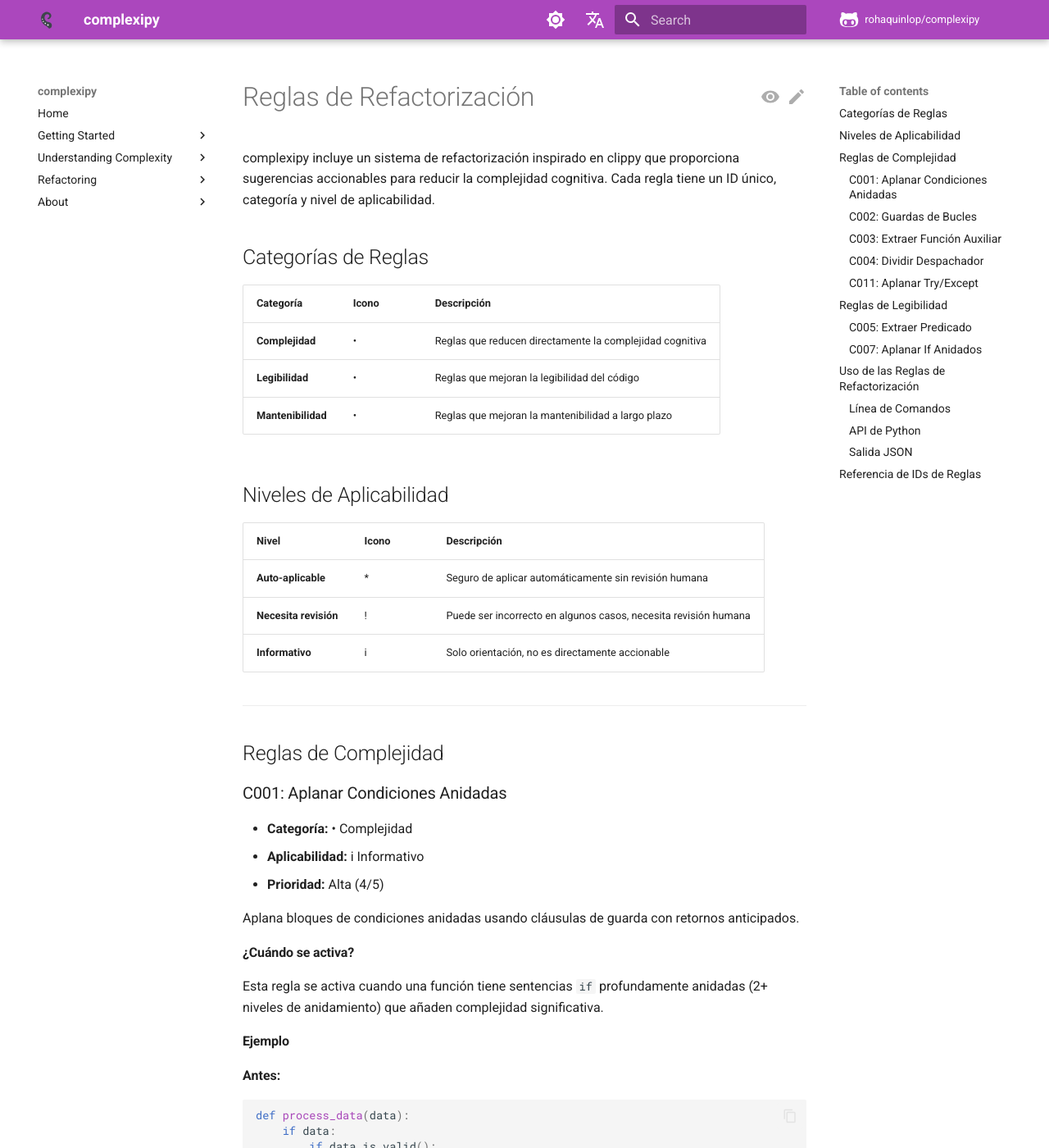
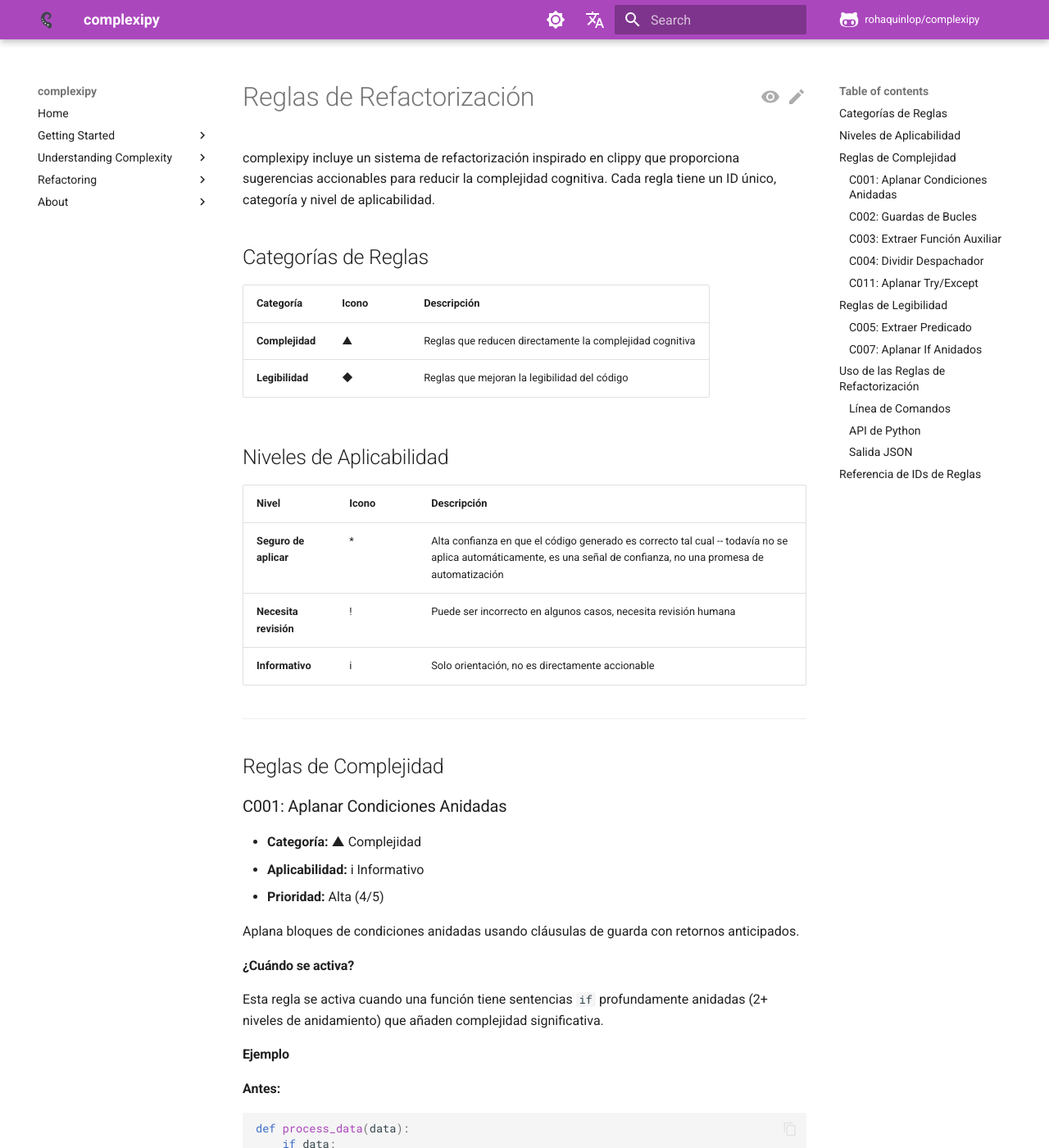
Before and after one commit to rohaquinlop/complexipy, an MkDocs documentation site: the page built from docs/es/refactoring-rules.md, in a window 1280 px wide and 1400 px high. Shown: the whole window at 82% size. Built offline with MkDocs 1.6.1 and Material for MkDocs 9.7.7, drawn with Linux system fonts in a browser that asks for light colours; comment, search, counter and statistics services are not loaded; some of the changed text lies outside the part shown.

Commit message:
docs(refactor): sync docs with TASK 11 changes
Removed RuleCategory::Maintainability from the API reference tables
(README.md, docs/index.md + ES twin) -- the variant no longer exists.
Gave Complexity/Readability distinct icons (was an identical bullet for
both) and renamed the MachineApplicable label from "Auto-applicable" to
"Safe to apply" throughout refactoring-rules.md and its ES twin, in
both languages, matching the honest label used by the CLI now that
there's no --fix to back the old "auto" framing. Documented that JSON,
SARIF, and GitLab Code Quality output only carry refactor-plan data
when --suggest-refactors is also passed.

```diff
--- a/docs/es/refactoring-rules.md
+++ b/docs/es/refactoring-rules.md
@@ -4,19 +4,18 @@
 
 ## Categorías de Reglas
 
-| Categoría          | Icono | Descripción                                              |
-| ------------------ | ----- | -------------------------------------------------------- |
-| **Complejidad**    | •     | Reglas que reducen directamente la complejidad cognitiva |
-| **Legibilidad**    | •     | Reglas que mejoran la legibilidad del código             |
-| **Mantenibilidad** | •     | Reglas que mejoran la mantenibilidad a largo plazo       |
+| Categoría       | Icono | Descripción                                              |
+| --------------- | ----- | -------------------------------------------------------- |
+| **Complejidad** | ▲     | Reglas que reducen directamente la complejidad cognitiva |
+| **Legibilidad** | ◆     | Reglas que mejoran la legibilidad del código             |
 
 ## Niveles de Aplicabilidad
 
-| Nivel                 | Icono | Descripción                                                     |
-| --------------------- | ----- | --------------------------------------------------------------- |
-| **Auto-aplicable**    | \*    | Seguro de aplicar automáticamente sin revisión humana           |
-| **Necesita revisión** | !     | Puede ser incorrecto en algunos casos, necesita revisión humana |
-| **Informativo**       | i     | Solo orientación, no es directamente accionable                 |
+| Nivel                 | Icono | Descripción                                                                                                                                                        |
+| --------------------- | ----- | ------------------------------------------------------------------------------------------------------------------------------------------------------------------ |
+| **Seguro de aplicar** | \*    | Alta confianza en que el código generado es correcto tal cual -- todavía no se aplica automáticamente, es una señal de confianza, no una promesa de automatización |
+| **Necesita revisión** | !     | Puede ser incorrecto en algunos casos, necesita revisión humana                                                                                                    |
+| **Informativo**       | i     | Solo orientación, no es directamente accionable                                                                                                                    |
 
 ______________________________________________________________________
 
@@ -24,7 +23,7 @@
 
 ### C001: Aplanar Condiciones Anidadas
 
-- **Categoría:** • Complejidad
+- **Categoría:** ▲ Complejidad
 - **Aplicabilidad:** i Informativo
 - **Prioridad:** Alta (4/5)
 
@@ -68,8 +67,8 @@
 
 ### C002: Guardas de Bucles
 
-- **Categoría:** • Complejidad
-- **Aplicabilidad:** * Auto-aplicable
+- **Categoría:** ▲ Complejidad
+- **Aplicabilidad:** * Seguro de aplicar
 - **Prioridad:** Media (3/5)
 
 Usa guardas `continue` al inicio de los bucles para reducir el anidamiento.
@@ -114,7 +113,7 @@
 
 ### C003: Extraer Función Auxiliar
 
-- **Categoría:** • Complejidad
+- **Categoría:** ▲ Complejidad
 - **Aplicabilidad:** i Informativo
 - **Prioridad:** Baja (2/5)
 
@@ -167,7 +166,7 @@
 
 ### C004: Dividir Despachador
 
-- **Categoría:** • Complejidad
+- **Categoría:** ▲ Complejidad
 - **Aplicabilidad:** i Informativo
 - **Prioridad:** Baja (2/5)
 
@@ -260,7 +259,7 @@
 
 ### C011: Aplanar Try/Except
 
-- **Categoría:** • Complejidad
+- **Categoría:** ▲ Complejidad
 - **Aplicabilidad:** i Informativo
 - **Prioridad:** Baja (2/5)
 
@@ -307,8 +306,8 @@
 
 ### C005: Extraer Predicado
 
-- **Categoría:** • Legibilidad
-- **Aplicabilidad:** * Auto-aplicable
+- **Categoría:** ◆ Legibilidad
+- **Aplicabilidad:** * Seguro de aplicar
 - **Prioridad:** Baja (2/5)
 
 Extrae condiciones booleanas complejas en funciones predicado con nombre.
@@ -349,8 +348,8 @@
 
 ### C007: Aplanar If Anidados
 
-- **Categoría:** • Legibilidad
-- **Aplicabilidad:** * Auto-aplicable
+- **Categoría:** ◆ Legibilidad
+- **Aplicabilidad:** * Seguro de aplicar
 - **Prioridad:** Máxima (5/5)
 
 Combina sentencias `if` anidadas en un único `if` con las condiciones combinadas.
@@ -462,12 +461,12 @@
 
 ## Referencia de IDs de Reglas
 
-| ID                                         | Nombre                       | Categoría     | Aplicabilidad     | Prioridad |
-| ------------------------------------------ | ---------------------------- | ------------- | ----------------- | --------- |
-| [C001](#c001-aplanar-condiciones-anidadas) | Aplanar Condiciones Anidadas | • Complejidad | i Informativo     | Alta      |
-| [C002](#c002-guardas-de-bucles)            | Guardas de Bucles            | • Complejidad | \* Auto-aplicable | Media     |
-| [C003](#c003-extraer-funcion-auxiliar)     | Extraer Función Auxiliar     | • Complejidad | i Informativo     | Baja      |
-| [C004](#c004-dividir-despachador)          | Dividir Despachador          | • Complejidad | i Informativo     | Baja      |
-| [C005](#c005-extraer-predicado)            | Extraer Predicado            | • Legibilidad | \* Auto-aplicable | Baja      |
-| [C007](#c007-aplanar-if-anidados)          | Aplanar If Anidados          | • Legibilidad | \* Auto-aplicable | Máxima    |
-| [C011](#c011-aplanar-tryexcept)            | Aplanar Try/Except           | • Complejidad | i Informativo     | Baja      |
+| ID                                         | Nombre                       | Categoría     | Aplicabilidad        | Prioridad |
+| ------------------------------------------ | ---------------------------- | ------------- | -------------------- | --------- |
+| [C001](#c001-aplanar-condiciones-anidadas) | Aplanar Condiciones Anidadas | ▲ Complejidad | i Informativo        | Alta      |
+| [C002](#c002-guardas-de-bucles)            | Guardas de Bucles            | ▲ Complejidad | \* Seguro de aplicar | Media     |
+| [C003](#c003-extraer-funcion-auxiliar)     | Extraer Función Auxiliar     | ▲ Complejidad | i Informativo        | Baja      |
+| [C004](#c004-dividir-despachador)          | Dividir Despachador          | ▲ Complejidad | i Informativo        | Baja      |
+| [C005](#c005-extraer-predicado)            | Extraer Predicado            | ◆ Legibilidad | \* Seguro de aplicar | Baja      |
+| [C007](#c007-aplanar-if-anidados)          | Aplanar If Anidados          | ◆ Legibilidad | \* Seguro de aplicar | Máxima    |
+| [C011](#c011-aplanar-tryexcept)            | Aplanar Try/Except           | ▲ Complejidad | i Informativo        | Baja      |
```
Also changed, not shown: README.md (+3 -3 lines), docs/es/index.md (+1 -1 lines), docs/es/usage-guide.md (+14 -1 lines), docs/index.md (+3 -3 lines), docs/refactoring-rules.md (+28 -29 lines), docs/usage-guide.md (+14 -3 lines).
